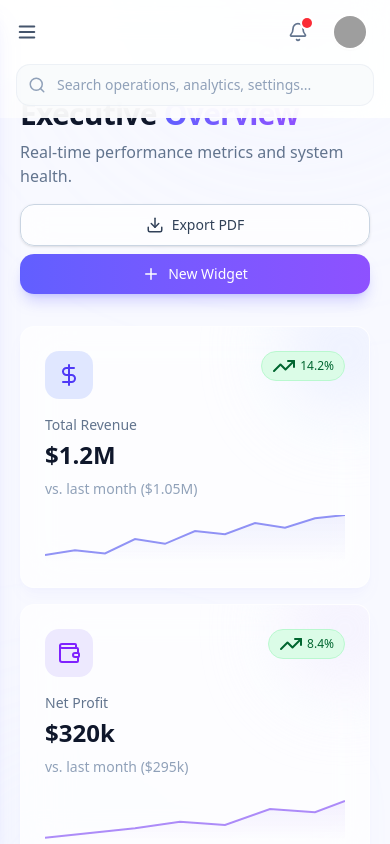
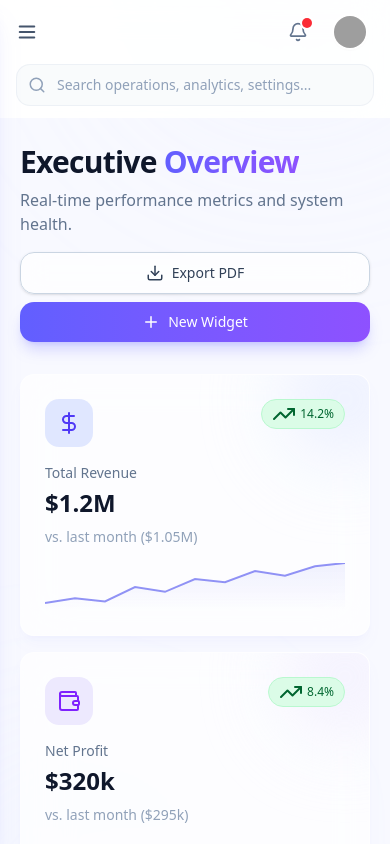
Before and after one commit to zyyaat/nexus-erp-financial-system, a Next.js app: page / in a window 390 px wide. Shown: the top 844 px of the page. Built offline with nearby package versions, Linux system fonts and the light colour scheme; grey boxes are pictures that could not be loaded.

Commit message:
d9773de3-2903-4b2e-b0c3-103aa84f0a99

```diff
--- a/src/app/page.tsx
+++ b/src/app/page.tsx
@@ -28,8 +28,8 @@ export default function Home() {
       {/* Top Navigation */}
       <TopNav onMenuClick={() => setIsSidebarOpen(true)} />
 
-      {/* Main Content */}
-      <main className="pt-24 pb-12 px-5 md:px-12 md:ml-64 relative z-10">
+      {/* Main Content - Extra padding on mobile for search bar */}
+      <main className="pt-36 md:pt-24 pb-12 px-5 md:px-12 md:ml-64 relative z-10">
         {/* Page Header */}
         <div className="flex flex-col md:flex-row md:items-end justify-between mb-8">
           <div>
```
Also changed, not shown: upload/Screenshot_٢٠٢٦٠٨٢٦_٠٧٣١١٣_Chrome.jpg (added).
